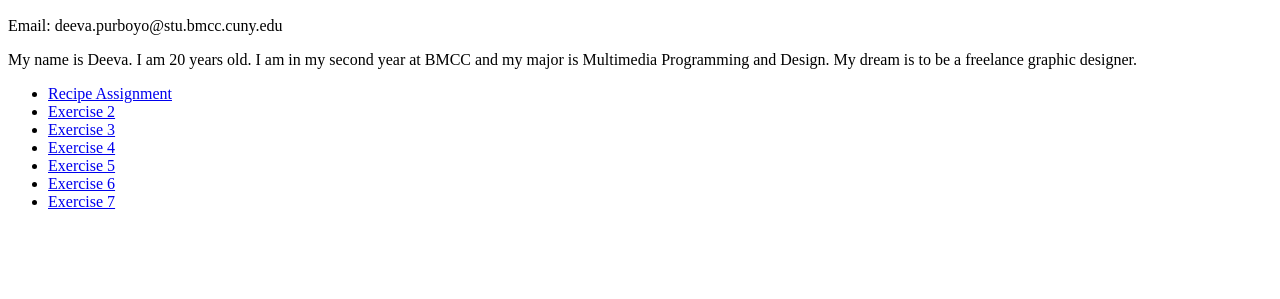
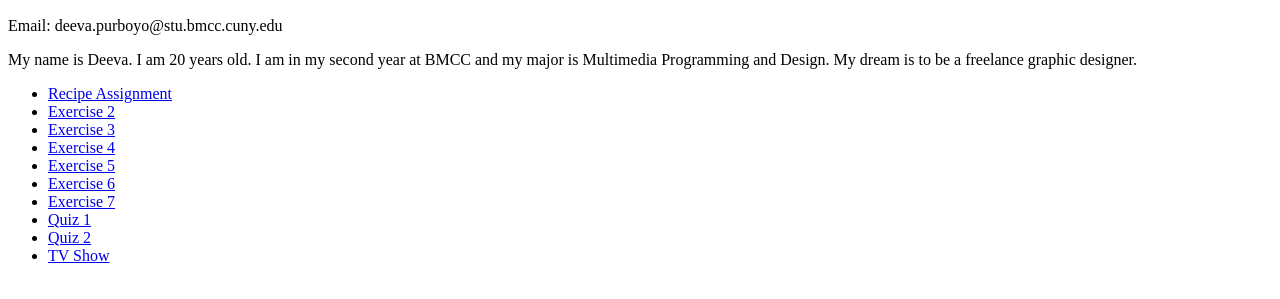
Before and after one commit to deevapurboyo/mmp240, a plain HTML site: page index.html in a window 1280 px wide. Shown: the part 269-568 px from the top of the page. Drawn offline with Linux system fonts and the light colour scheme.

Commit message:
Exercise

```diff
--- a/index.html
+++ b/index.html
@@ -19,6 +19,9 @@
   <li><a href="exercise5.html">Exercise 5</li>
   <li><a href="exercise6.html">Exercise 6</li>
   <li><a href="exercise7.html">Exercise 7</li>
+  <li><a href="quiz1.html">Quiz 1</li>
+  <li><a href="quiz2.html">Quiz 2</li>
+  <li><a href="tv-show/index.html">TV Show</li>
 </ul>
 </body>
 </html>
```
